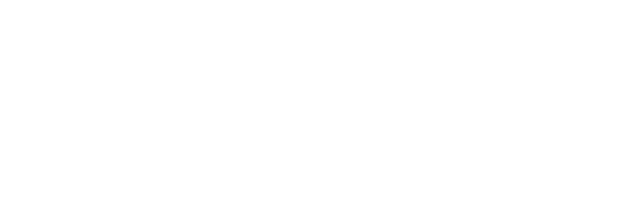
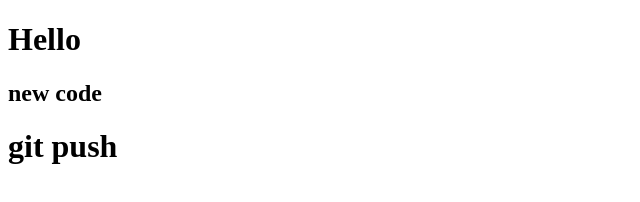
Before and after one commit to MehrabZishaan/My-first-repo, a plain HTML site: page index.html in a window 1280 px wide. Shown: the whole page, without its empty margins (0-640 px from the left). Drawn offline with Linux system fonts and the light colour scheme.

Commit message:
git pushed

```diff
--- a/index.html
+++ b/index.html
@@ -7,6 +7,6 @@
     <title>My first github repo</title>
 </head>
 <body>
-
+    <h1>Hello</h1> <H2>new code</H2> <h1>git push</h1>
 </body>
 </html>
```
